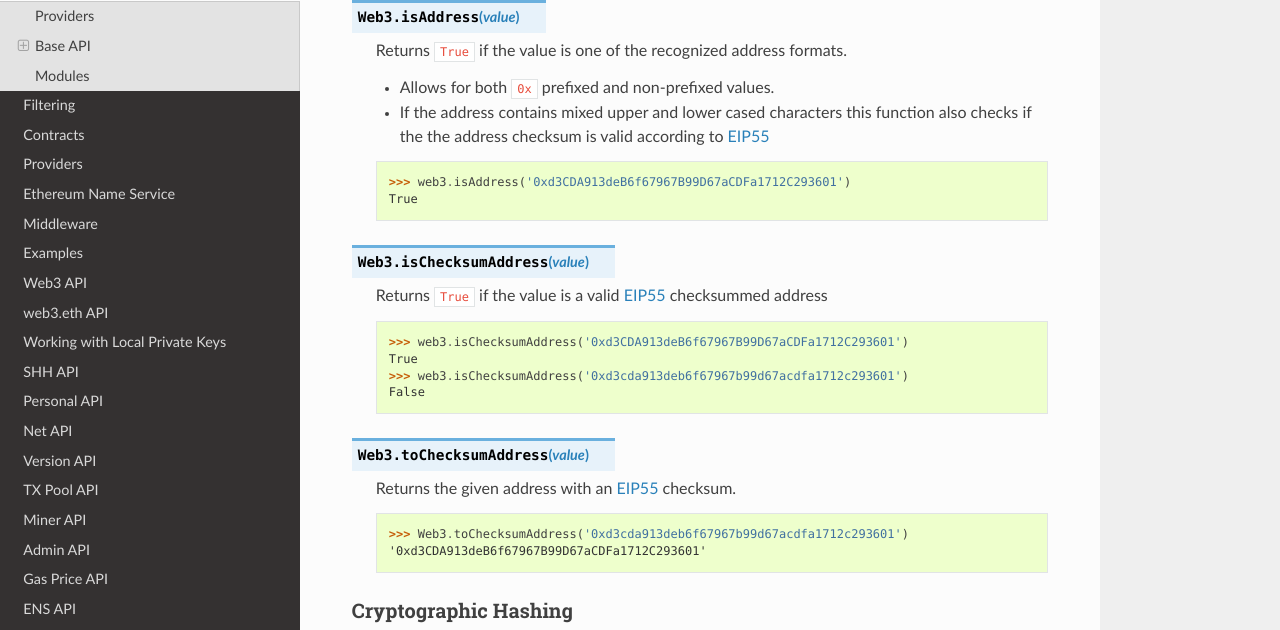
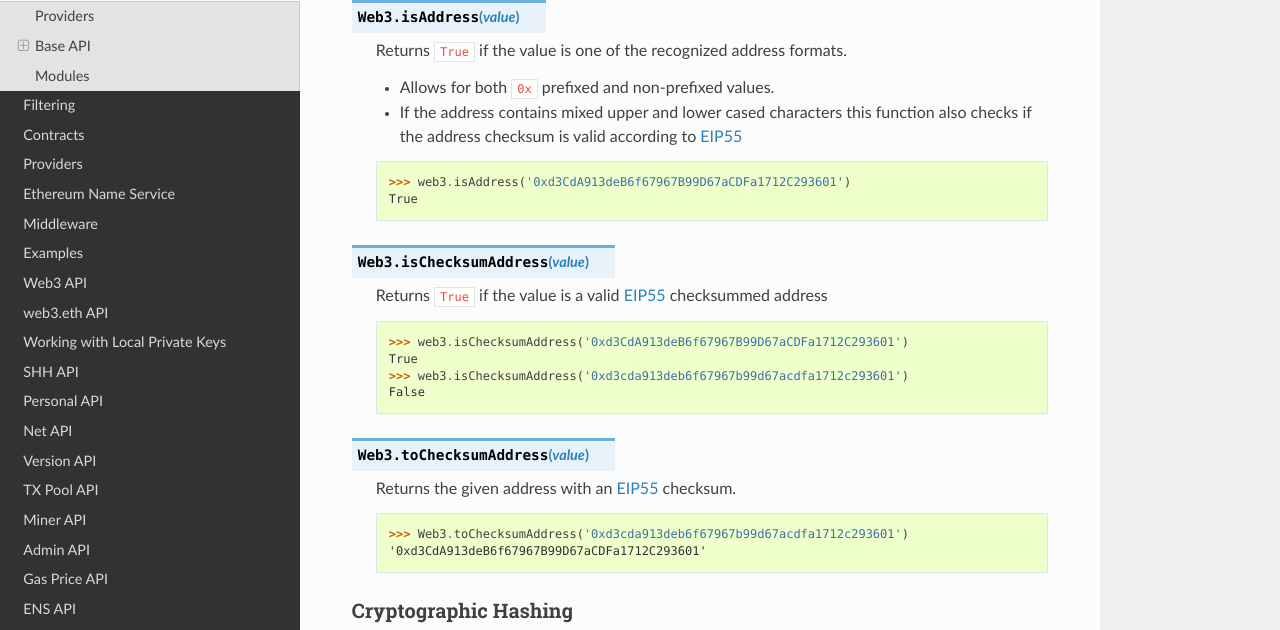
Before and after one commit to shuziren/web3.py, a Sphinx documentation site: the page built from docs/overview.rst, in a window 1280 px wide and 900 px high, scrolled down 3108 px. Shown: the part 155-785 px from the top of the window. Built offline with Sphinx 7.4.7 and the Read the Docs theme 2.0.0, drawn with Linux system fonts in a browser that asks for light colours.

Commit message:
Fix invalid addresses in docs

```diff
--- a/docs/overview.rst
+++ b/docs/overview.rst
@@ -197,11 +197,11 @@ Addresses
 
     * Allows for both ``0x`` prefixed and non-prefixed values.
     * If the address contains mixed upper and lower cased characters this function also
-      checks if the the address checksum is valid according to `EIP55`_
+      checks if the address checksum is valid according to `EIP55`_
 
     .. code-block:: python
 
-        >>> web3.isAddress('0xd3CDA913deB6f67967B99D67aCDFa1712C293601')
+        >>> web3.isAddress('0xd3CdA913deB6f67967B99D67aCDFa1712C293601')
         True
 
 
@@ -212,7 +212,7 @@ Addresses
 
     .. code-block:: python
 
-        >>> web3.isChecksumAddress('0xd3CDA913deB6f67967B99D67aCDFa1712C293601')
+        >>> web3.isChecksumAddress('0xd3CdA913deB6f67967B99D67aCDFa1712C293601')
         True
         >>> web3.isChecksumAddress('0xd3cda913deb6f67967b99d67acdfa1712c293601')
         False
@@ -226,7 +226,7 @@ Addresses
     .. code-block:: python
 
         >>> Web3.toChecksumAddress('0xd3cda913deb6f67967b99d67acdfa1712c293601')
-        '0xd3CDA913deB6f67967B99D67aCDFa1712C293601'
+        '0xd3CdA913deB6f67967B99D67aCDFa1712C293601'
 
 .. _EIP55: https://github.com/ethereum/EIPs/issues/55
 
```
